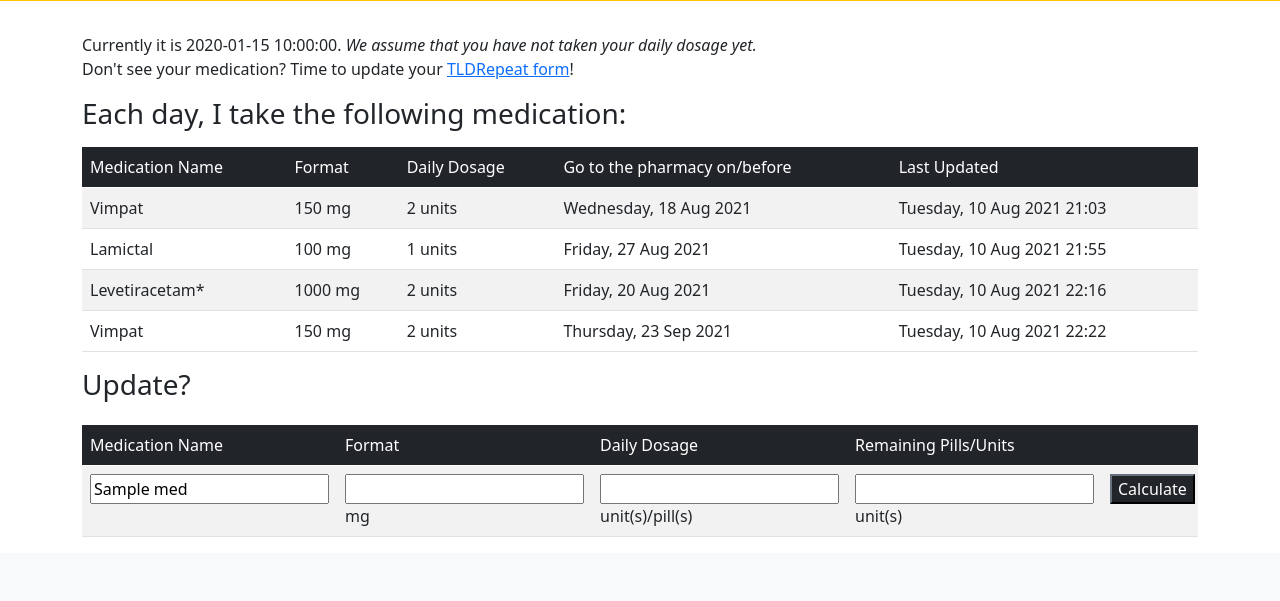
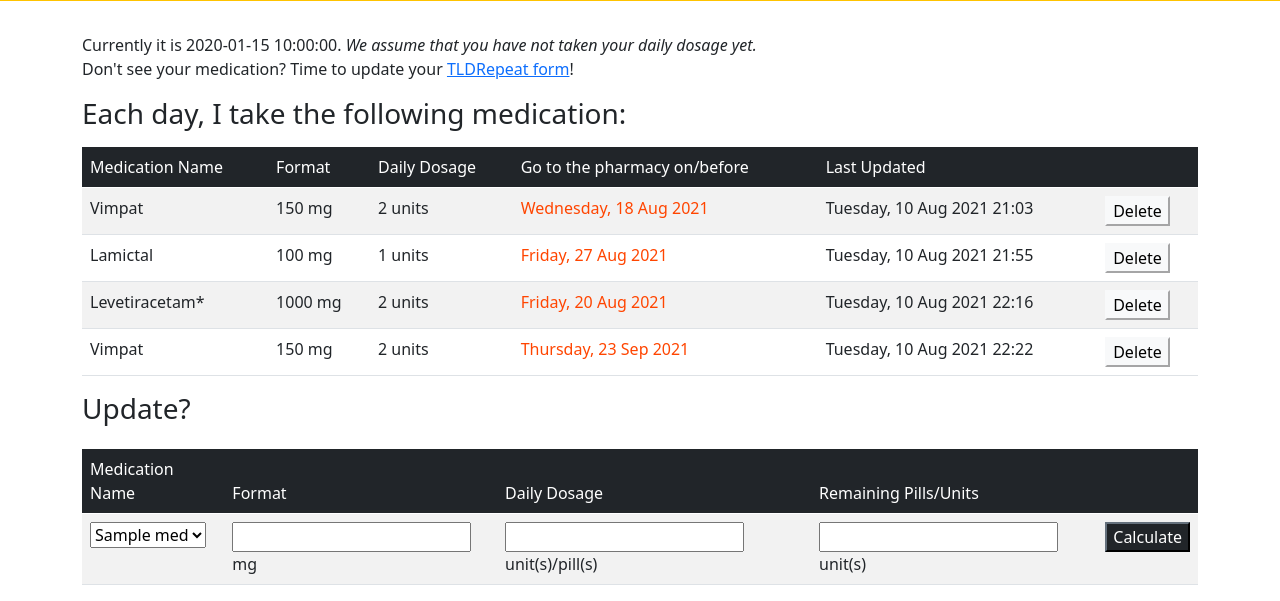
Before and after one commit to gatzcat/SeizureSuperstar, a Flask app: template templates/medison.html in a window 1280 px wide. Shown: the part 413-1014 px from the top of the page. Before the commit the page ends 950 px from the top, so only its background shows below. Run offline with Flask 2, Linux system fonts and the light colour scheme; data comes from the database, SQL or seed files in the repository; tables that the repository leaves empty hold one stand-in row (values such as "Sample post"); the template is opened without the code that fills it: values that come from a table or form of the project are taken from there, most other values are stand-ins (such as "Sample title", 1, 10 or a date in 2020); some libraries are stand-ins or nearby versions.

Commit message:
changed medison display. form errors now show

```diff
--- a/templates/medison.html
+++ b/templates/medison.html
@@ -26,7 +26,7 @@ Medison
                         <td>Format</td>
                         <td>Daily Dosage</td>
                         <td>Go to the pharmacy on/before</td>
-                        <td>Last Updated</td>
+                        <td colspan="2">Last Updated</td>
                     </tr>
                 </thead>
                 {% for m in medfile %}
@@ -34,8 +34,13 @@ Medison
                         <td>{{ m.medication }}</td>
                         <td>{{ m.format }} mg</td>
                         <td>{{ m.daily }} units</td>
-                        <td>{{ m.duedate }}</td>
+                        <td style="color: orangered">{{ m.duedate }}</td>
                         <td>{{ m.timestamp }}</td>
+                        <td>
+                            <form action="/medison" method="post">
+                                <button class="btn-light" name="delete" value="delete {{ m.id }}">Delete</button>
+                            </form>
+                        </td>
                     </tr>
                 {% endfor %}
             </table>
@@ -56,12 +61,18 @@ Medison
                             <td colspan="2">Remaining Pills/Units</td>
                         </tr>
                     </thead>
-                    {% for med in meds %}
+
                     <p>
                         <tr>
                             <form action="/medison" method="post">
                                 {{ form.csrf_token }}
-                                    <td>{{render_field(form.meds, value=med, class="form-inline")}}</td>
+                                <td>
+                                    <select name="medication">
+                                        {% for med in meds %}
+                                            <option value="{{med}}">{{med}}</option>
+                                        {% endfor %}
+                                    </select>
+                                </td>
 
                                 <td>{{ render_field(form.format, class="tldr form-inline")}} mg</td>
 
@@ -70,11 +81,9 @@ Medison
                                 <td>{{ render_field(form.current_count, class="tldr  form-inline")}} unit(s)</td>
 
                                 <td><button class="btn-dark" type="submit">Calculate</button></td>
-                            </tr>
                             </form>
                         </tr>
                     </p>
-                    {% endfor %}
                 </table>
         </div>
 
```
Lines whose indentation alone changed are shown as unchanged.
